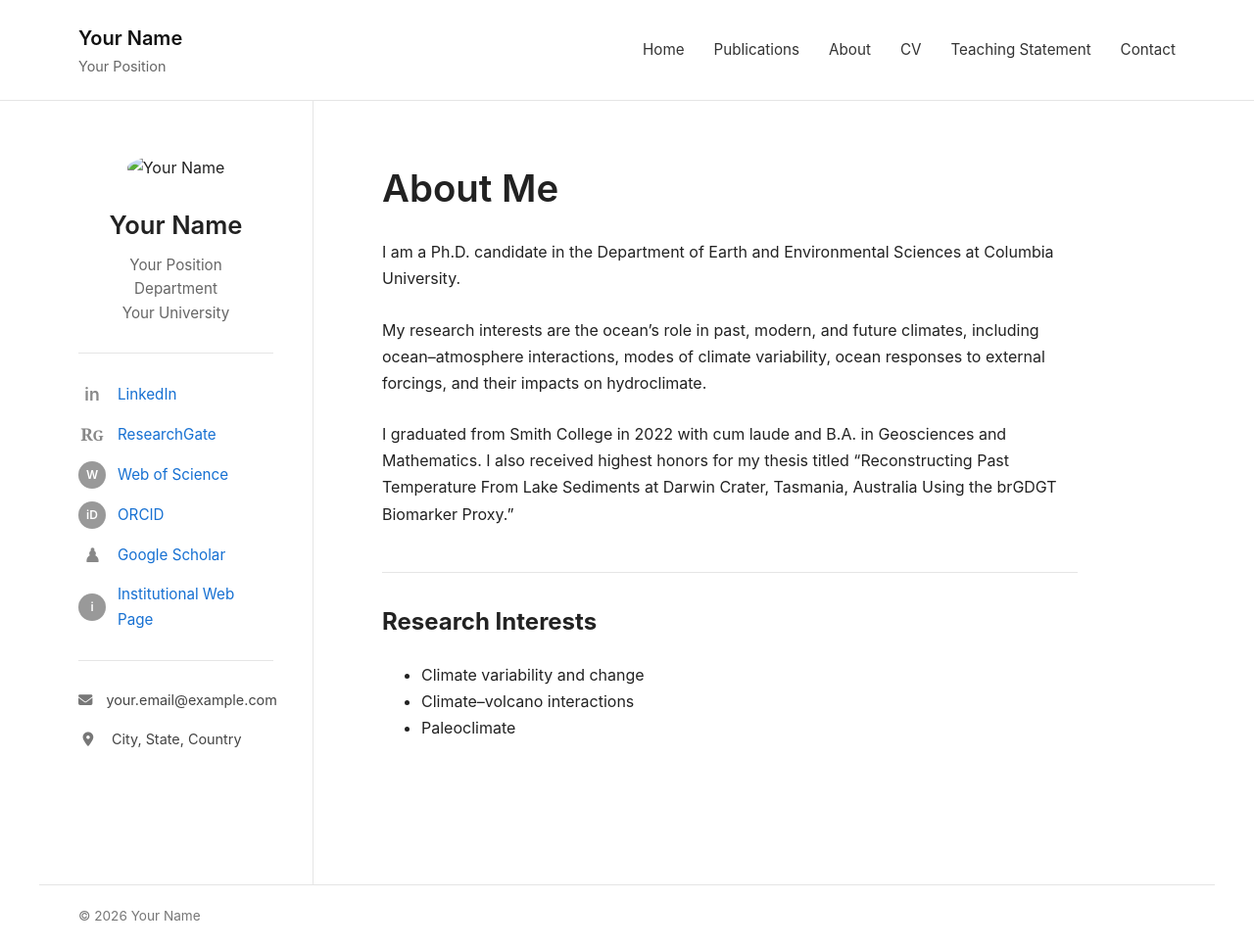
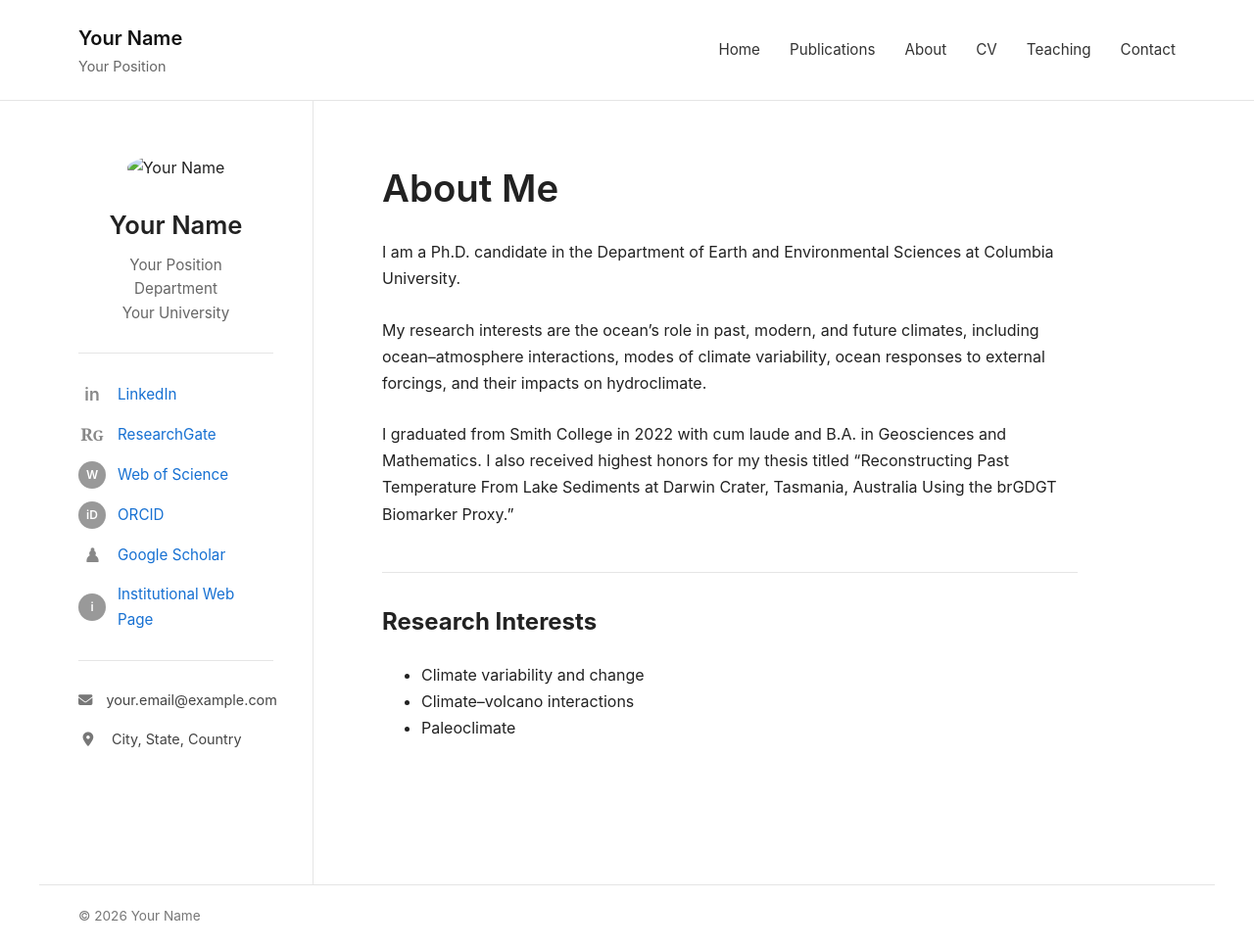
Before and after one commit to isugiura/isugiura.github.io, a Jekyll site: the page built from index.md, in a window 1280 px wide. Shown: the whole page at 98% size. Built offline with Jekyll 4.4.1, drawn with Linux system fonts in a browser that asks for light colours.

Commit message:
Update default.html

```diff
--- a/_layouts/default.html
+++ b/_layouts/default.html
@@ -38,13 +38,15 @@
     <div class="header-inner">
 
       <div class="header-name">
+
         <a href="{{ '/' | relative_url }}">
-          Your Name
+          {{ site.title }}
         </a>
 
         <span>
           Your Position
         </span>
+
       </div>
 
       <nav class="site-nav">
@@ -66,7 +68,7 @@
         </a>
 
         <a href="{{ '/teaching/' | relative_url }}">
-          Teaching Statement
+          Teaching
         </a>
 
         <a href="{{ '/contact/' | relative_url }}">
@@ -92,7 +94,7 @@
 
 
   <footer class="site-footer">
-    © {{ 'now' | date: "%Y" }} Your Name
+    © {{ 'now' | date: "%Y" }} {{ site.title }}
   </footer>
 
 </body>
```
